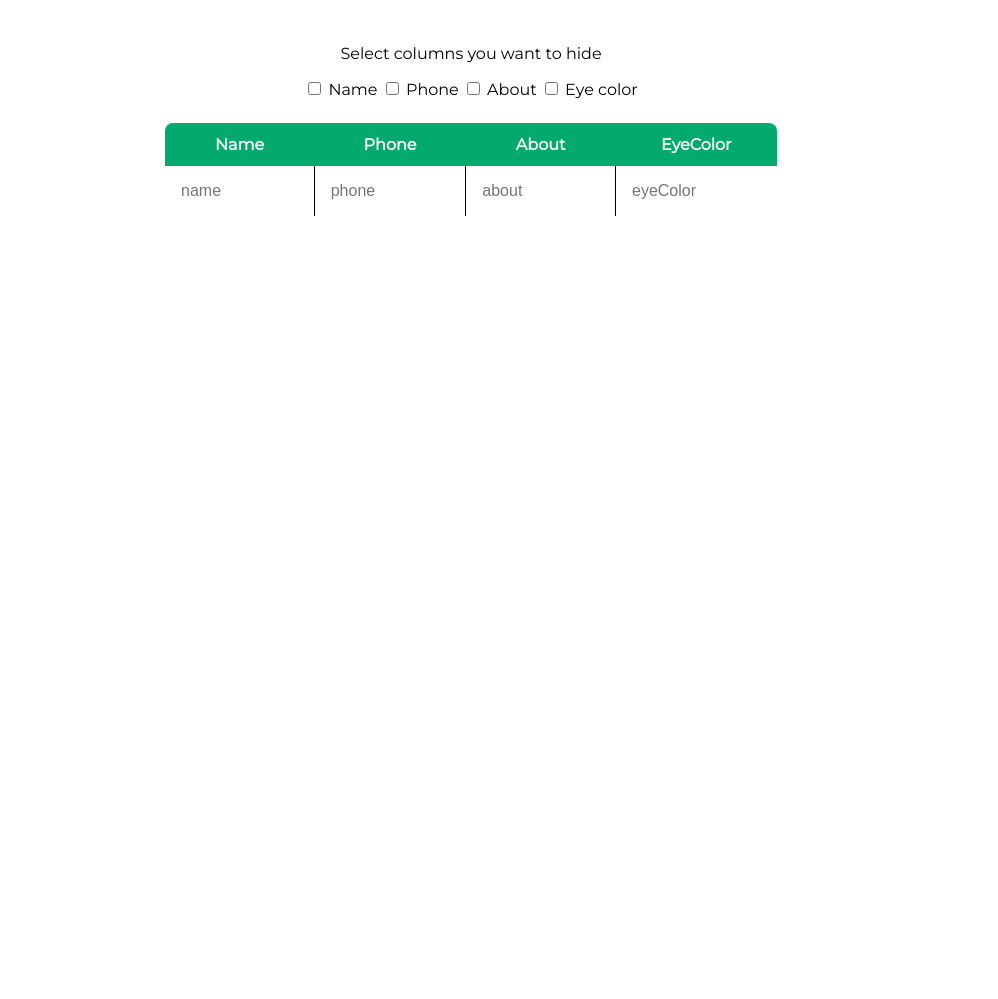
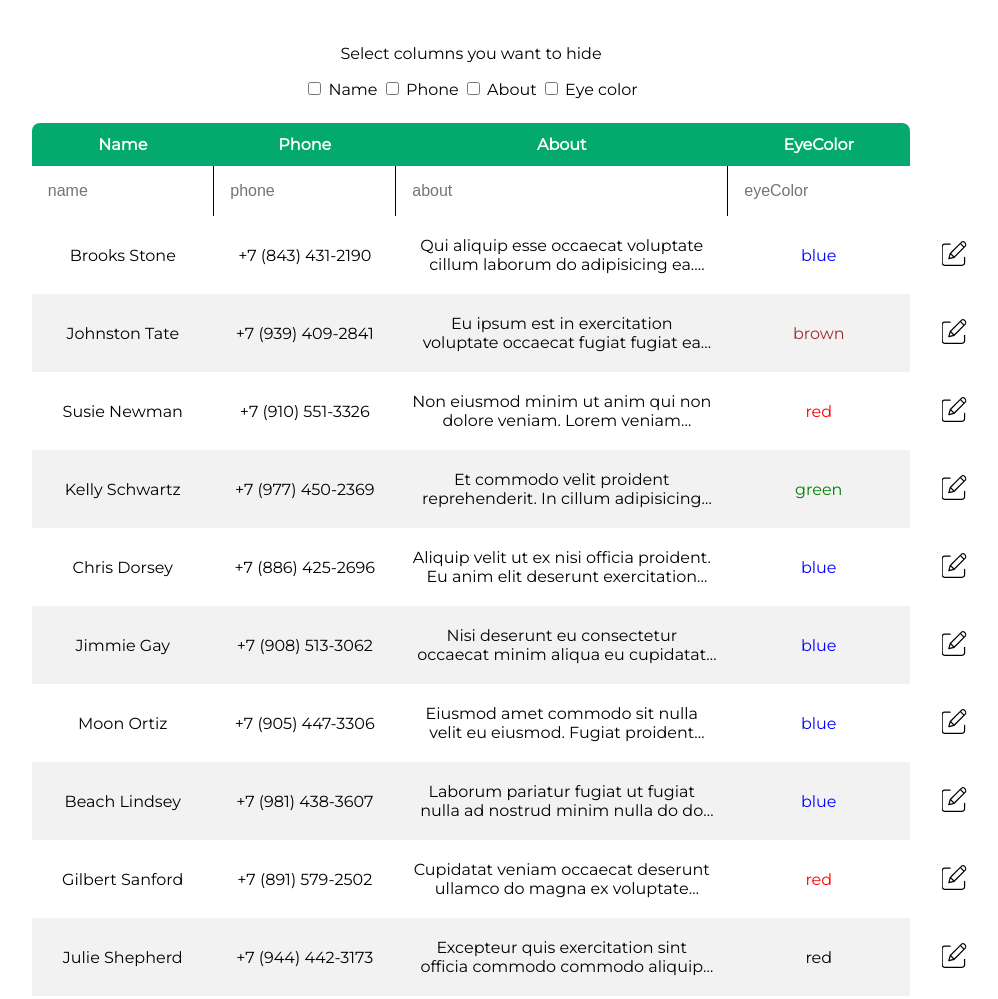
Before and after one commit to RamazanIttiev/infotecs, a website with bundled scripts: page index.html in a window 1280 px wide. Shown: the top 999 px of the page, without its empty margins (169-1167 px from the left). Before the commit the page ends 800 px from the top, so only its background shows below. Built offline with nearby package versions, Linux system fonts and the light colour scheme.

Commit message:
code structure changes

```diff
--- a/index.html
+++ b/index.html
@@ -31,7 +31,13 @@
           Eye color
         </label>
       </div>
-      <table></table>
+      <table>
+        <tbody id="thead"></tbody>
+        <tbody id="filter"></tbody>
+        <tbody id="tbody"></tbody>
+
+      </table>
+      <div id="pagination"></div>
     </main>
 
     <script type="module" src="./src/js/index.js"></script>
--- a/src/js/filter.js
+++ b/src/js/filter.js
@@ -1,6 +1,6 @@
-const generateFilter = (table, data) => {
-  const tbody = table.createTBody();
-  const row = tbody.insertRow();
+const generateFilter = data => {
+  const filter = document.getElementById('filter');
+  const row = filter.insertRow();
 
   data.map(key => {
     const input = document.createElement('input');
@@ -14,11 +14,11 @@ const generateFilter = (table, data) => {
 
     cell.appendChild(input);
 
-    filter(input);
+    setFilter(input);
   });
 };
 
-const filter = input => {
+const setFilter = input => {
   const rows = document.getElementsByClassName('tbody__row');
   const inputs = document.getElementsByClassName('td__input');
 
--- a/src/js/index.js
+++ b/src/js/index.js
@@ -1,12 +1,17 @@
 import { people } from './mock.js';
 import generateThead from './thead.js';
-import generateTbody from './tbody.js';
 import generateFilter from './filter.js';
 import toggleColumns from './toggleColumns.js';
+import generateTbody from './tbody.js';
+import setupPagination from './setupPagination.js';
 
-const table = document.querySelector('table');
 const data = Object.keys(people[0]).slice(1);
-generateFilter(table, data);
-generateThead(table, data);
-generateTbody(table, people);
+
+let currentPage = 1;
+let rowsPerPage = 10;
+
+generateThead(data);
+generateFilter(data);
+generateTbody(people, rowsPerPage, currentPage);
+setupPagination(people, rowsPerPage, currentPage);
 toggleColumns();
--- a/src/js/thead.js
+++ b/src/js/thead.js
@@ -12,8 +12,8 @@
  *
  * Далее циклом пробегаюсь по массиву ключей и записываю элементы в тег th
  */
-const generateThead = (table, data) => {
-  const thead = table.createTHead();
+const generateThead = data => {
+  const thead = document.getElementById('thead');
   const row = thead.insertRow();
 
   data.map(key => {
```
